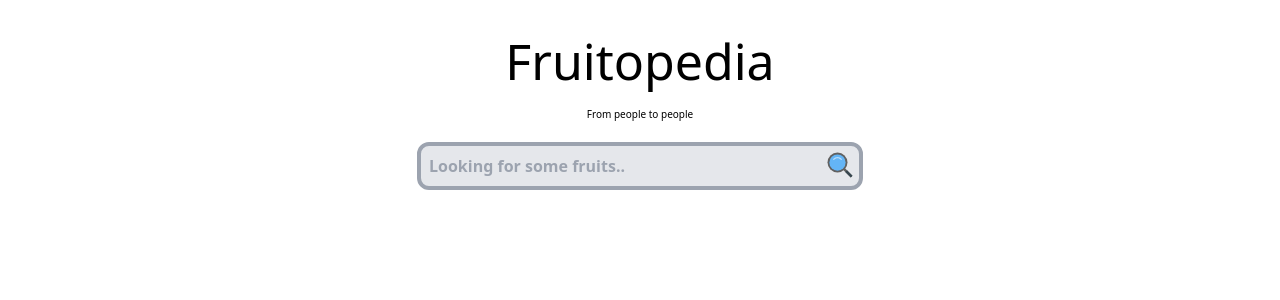
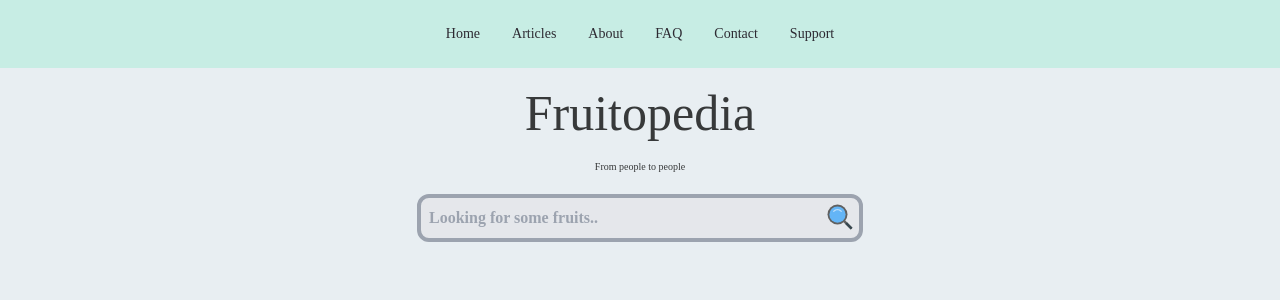
Before and after one commit to foontinz/fruitopedia, a React (Vite) app in the folder frontend/: page / in a window 1280 px wide. Shown: the top 300 px of the page. Built offline with nearby package versions, Linux system fonts and the light colour scheme.

Commit message:
Made responsive navigation bar, with shrink toggle function

```diff
--- a/frontend/src/App.jsx
+++ b/frontend/src/App.jsx
@@ -1,10 +1,10 @@
 import React from 'react';
-import Hero from './components/Hero';
+import Home from './components/Home';
 
 const App = () => {
   return (
     <div>
-      <Hero></Hero>
+      <Home></Home>
     </div>
   );
 };
--- a/frontend/src/components/Hero.jsx
+++ /dev/null
@@ -1,29 +0,0 @@
-import React from 'react'
-import {useRef} from 'react'
-import {FcSearch} from 'react-icons/fc'
-
-const Hero = () => {
-  return (
-    <div className='mt-6 text-center font-light'>
-      <h1 className='text-[38px] md:text-[50px]'>
-        Fruitopedia
-      </h1>
-      <h1 className='text-[10px] md:text-[10px] md:mt-2'>
-        From people to people
-      </h1>
-      <div className='flex justify-center mt-5'>
-        <div id='search-bar' className='flex justify-center p-1
-        bg-gray-200 border-[4px]  rounded-xl border-gray-400 focus-within:border-blue-500
-        transition duration-700'>
-          <input className='text-black p-1 bg-gray-200  font-bold bg-grey w-[400px]
-          outline-none ' type="text" placeholder="Looking for some fruits.."/>
-          <div className=''>
-            <FcSearch size={30}/>
-          </div>
-      </div>
-    </div>
-  </div>
-  );
-};
-
-export default Hero;
--- /dev/null
+++ b/frontend/src/components/Home.jsx
@@ -0,0 +1,24 @@
+import React from 'react'
+import Searchbar from './Searchbar';
+import Navbar from './Navbar';
+
+const Home = () => {
+  return (
+    <div>
+      <Navbar></Navbar>
+      <div className='text-[#37393A]'>
+        <div className='mt-2 text-center font-light'>
+          <h1 className='text-[38px] md:text-[50px]'>
+            Fruitopedia
+          </h1>
+          <h1 className='text-[10px] md:text-[10px] md:mt-2'>
+            From people to people
+          </h1>
+          <Searchbar></Searchbar>
+      </div>
+    </div>
+  </div>
+  );
+};
+
+export default Home;
--- /dev/null
+++ b/frontend/src/components/Navbar.jsx
@@ -0,0 +1,68 @@
+import React from 'react';
+import {RxHamburgerMenu} from 'react-icons/rx'
+import {SlClose} from 'react-icons/sl'
+import { useState, useEffect } from 'react';
+
+const Navbar = () => {
+    const [isOpen, setOpen] = useState(false)
+
+    function toggleShrink() {
+        const nav = document.getElementById('nav')
+        isOpen ? nav.className = 'block' : nav.className = 'hidden md:block'
+        console.log(`open: ${isOpen}`)
+    }
+
+    // useEffect allows to call function after rendering DOM
+    useEffect(() => {
+        toggleShrink()
+    })
+
+    return (
+        <div className=''>
+            <nav className="bg-[#C7EDE4]">
+                <div className="w-full p-6">
+                    <div onClick={() => setOpen(!isOpen)} className='md:hidden'>
+                        {!isOpen && <RxHamburgerMenu color='black'/>}
+                        {isOpen && <SlClose color='black'/>}
+                    </div>
+                    <div id='nav' className="hidden md:block">
+                        <ul className="flex text-center justify-center flex-col md:flex-row text-[#2D2A32] text-sm font-medium">
+                            <li className='md:mx-4 py-4 md:py-0'>
+                                <a href="#" className="hover:underline">
+                                Home
+                                </a>
+                            </li>
+                            <li className='md:mx-4 py-4 md:py-0'>
+                                <a href="#" className="hover:underline">
+                                    Articles
+                                </a>
+                            </li>
+                            <li className='md:mx-4 py-4 md:py-0'>
+                                <a href="#" className="hover:underline">
+                                    About
+                                </a>
+                            </li>
+                            <li className='md:mx-4 py-4 md:py-0'>
+                                <a href="#" className="hover:underline">
+                                    FAQ
+                                </a>
+                            </li>
+                            <li className='md:mx-4 py-4 md:py-0'>
+                                <a href="#" className="hover:underline">
+                                    Contact
+                                </a>
+                            </li>
+                            <li className='md:mx-4 py-4 md:py-0'>
+                                <a href="#" className="hover:underline">
+                                    Support
+                                </a>
+                            </li>
+                        </ul>
+                    </div>
+                </div>
+            </nav>
+        </div>
+    );
+};
+
+export default Navbar;
--- /dev/null
+++ b/frontend/src/components/Searchbar.jsx
@@ -0,0 +1,20 @@
+import React from 'react'
+import {FcSearch} from 'react-icons/fc'
+
+const Searchbar = () => {
+  return (
+    <div className='flex justify-center mt-5'>
+        <div id='search-bar' className='flex justify-center p-1
+        bg-gray-200 border-[4px] rounded-xl border-gray-400 focus-within:border-blue-500
+        transition duration-700'>
+          <input className='text-black p-1 bg-gray-200  font-bold bg-grey w-[250px] md:w-[400px]
+          outline-none ' type="text" placeholder="Looking for some fruits.."/>
+          <div className=''>
+            <FcSearch size={30}/>
+          </div>
+      </div>
+    </div>
+  );
+};
+
+export default Searchbar;
--- a/frontend/src/index.css
+++ b/frontend/src/index.css
@@ -1,3 +1,12 @@
 @tailwind base;
 @tailwind components;
 @tailwind utilities;
+
+
+@import url('https://fonts.googleapis.com/css2?family=Julee&family=Montserrat:wght@300&family=Roboto+Mono:wght@700&display=swap');
+
+
+body {
+    background-color: #E8EEF2;
+    font-family: 'Julee', cursive;
+}
```
